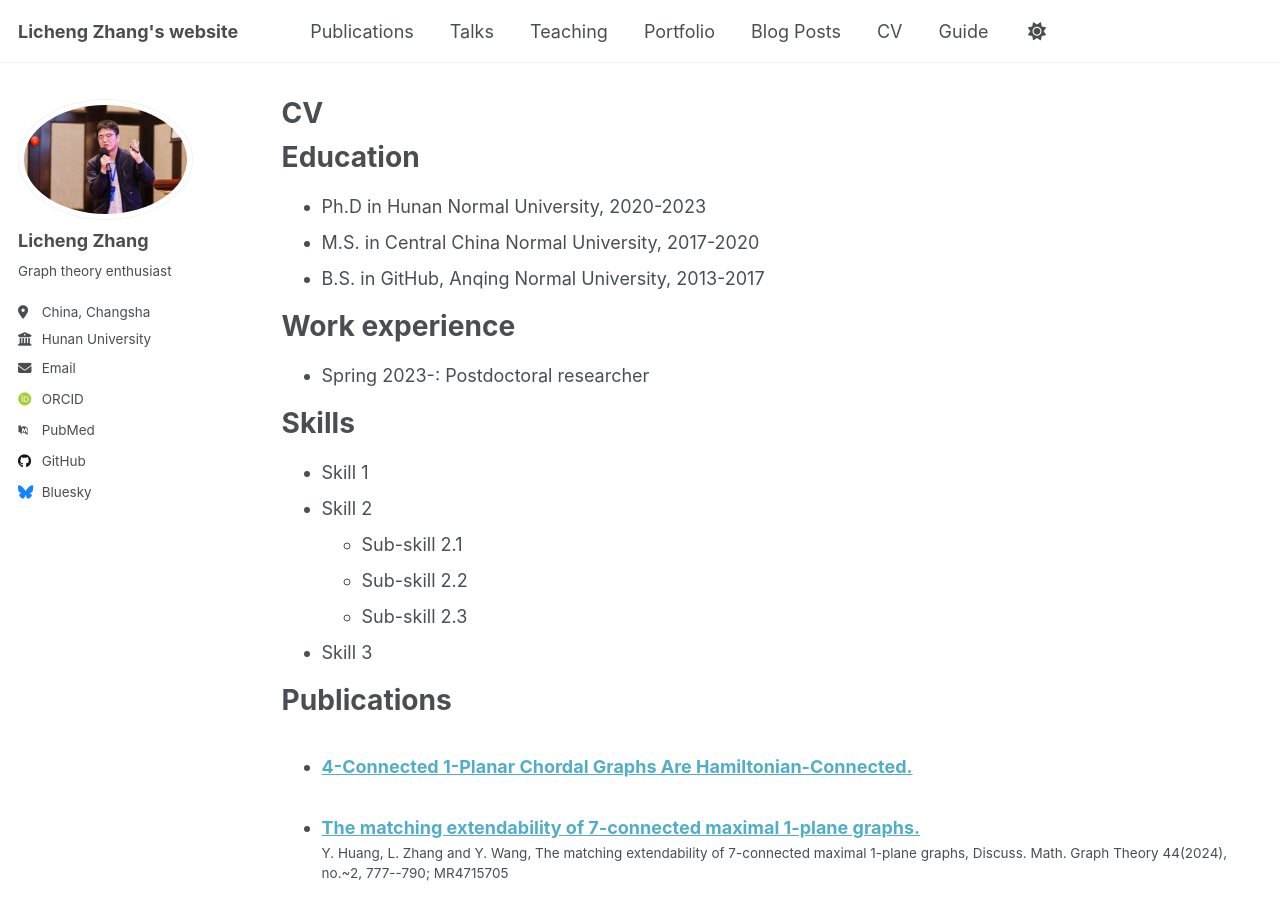
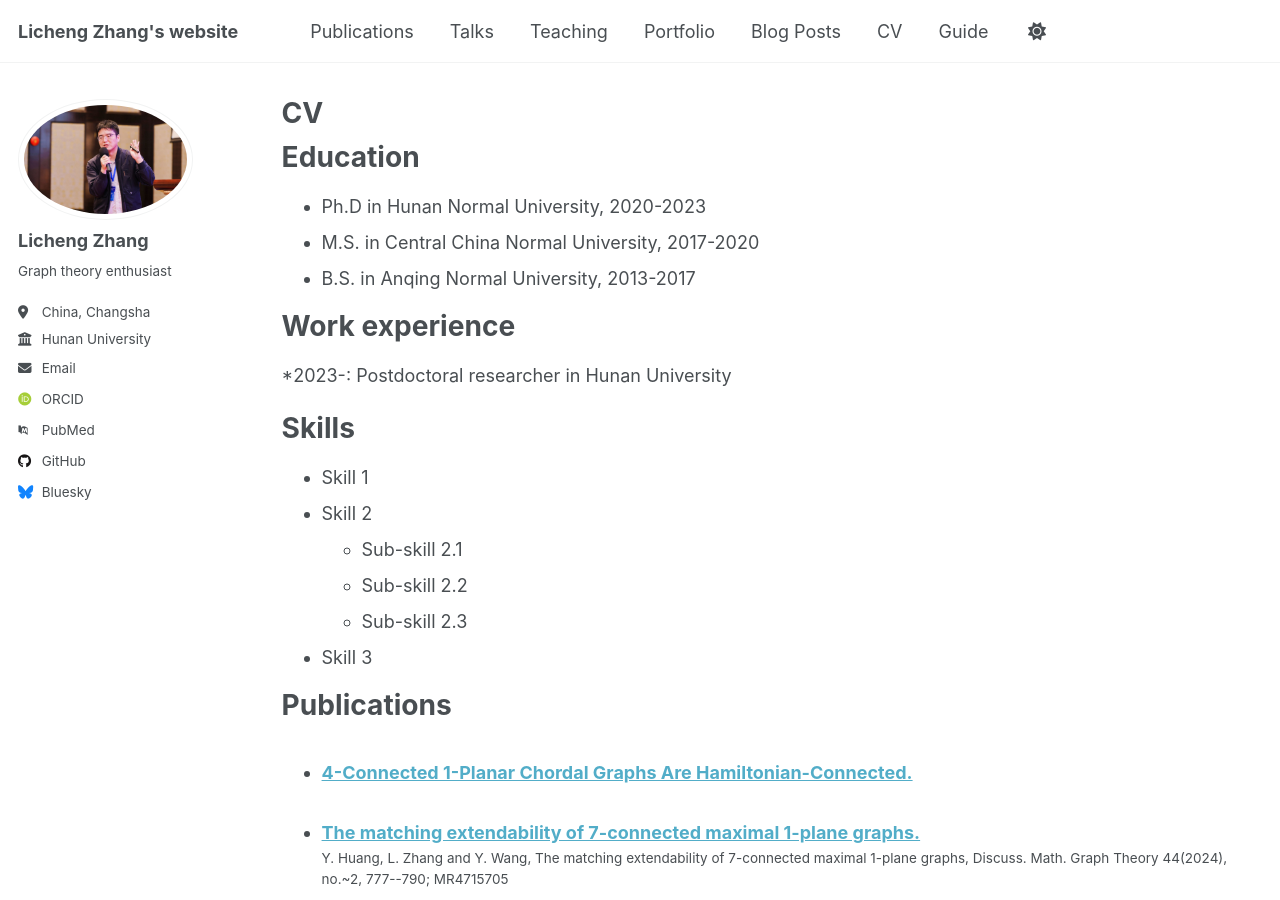
Before and after one commit to lichengzhang2/lichengzhang.github.io, a Jekyll site: the page built from _pages/cv.md, in a window 1280 px wide and 900 px high. Built offline with Jekyll 4.4.1, drawn with Linux system fonts in a browser that asks for light colours; some web fonts are replaced; a script that is not in the unit is left out.

Commit message:
Update cv.md

```diff
--- a/_pages/cv.md
+++ b/_pages/cv.md
@@ -13,11 +13,11 @@ Education
 ======
 * Ph.D in Hunan Normal University, 2020-2023
 * M.S. in Central China Normal University, 2017-2020
-* B.S. in GitHub, Anqing Normal University, 2013-2017
+* B.S. in Anqing Normal University, 2013-2017
 
 Work experience
 ======
-* Spring 2023-: Postdoctoral researcher
+*2023-: Postdoctoral researcher in Hunan University
 
 
 
```
